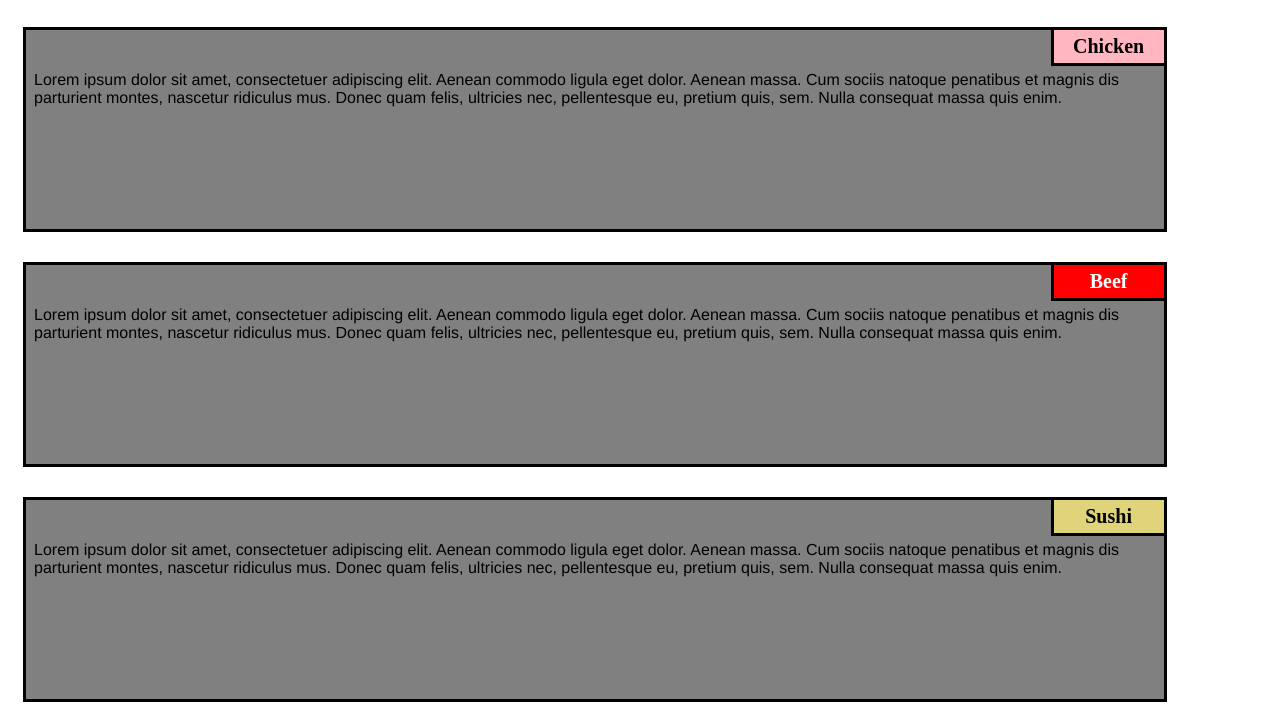
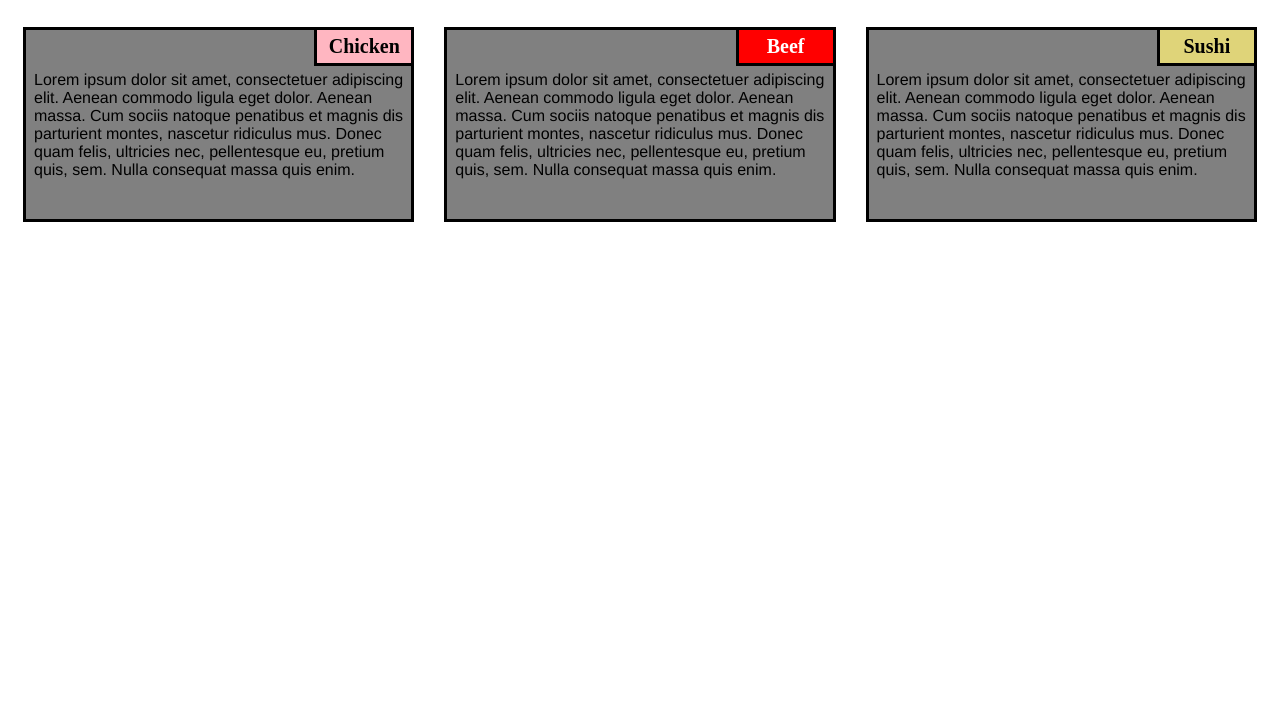
Before and after one commit to DuruHarshitha/Coursera, a plain HTML site: page index.html in a window 1280 px wide. Shown: the part 95-820 px from the top of the page. Drawn offline with Linux system fonts and the light colour scheme.

Commit message:
Update style.css

```diff
--- a/Css/style.css
+++ b/Css/style.css
@@ -1,4 +1,4 @@
-/basic style/
+/*basic style*/
     * {
         box-sizing: border-box;
     }
@@ -91,7 +91,7 @@
         width: 90%;
     }
 
-    /desktop version/
+    /*desktop version*/
     @media (min-width: 992px) {
         .column-lg-4 {
             float: left;
@@ -99,7 +99,7 @@
         }
     }
 
-    /tablet version/
+    /*tablet version*/
     @media (min-width: 768px) and (max-width: 991px) {
         .colmn-md-6 {
             float: left;
@@ -116,7 +116,7 @@
         }
     }
 
-    /mobile version/
+    /*mobile version*/
     @media (max-width: 767px) {
         .colmn-sm-12 {
             float: left;
```
